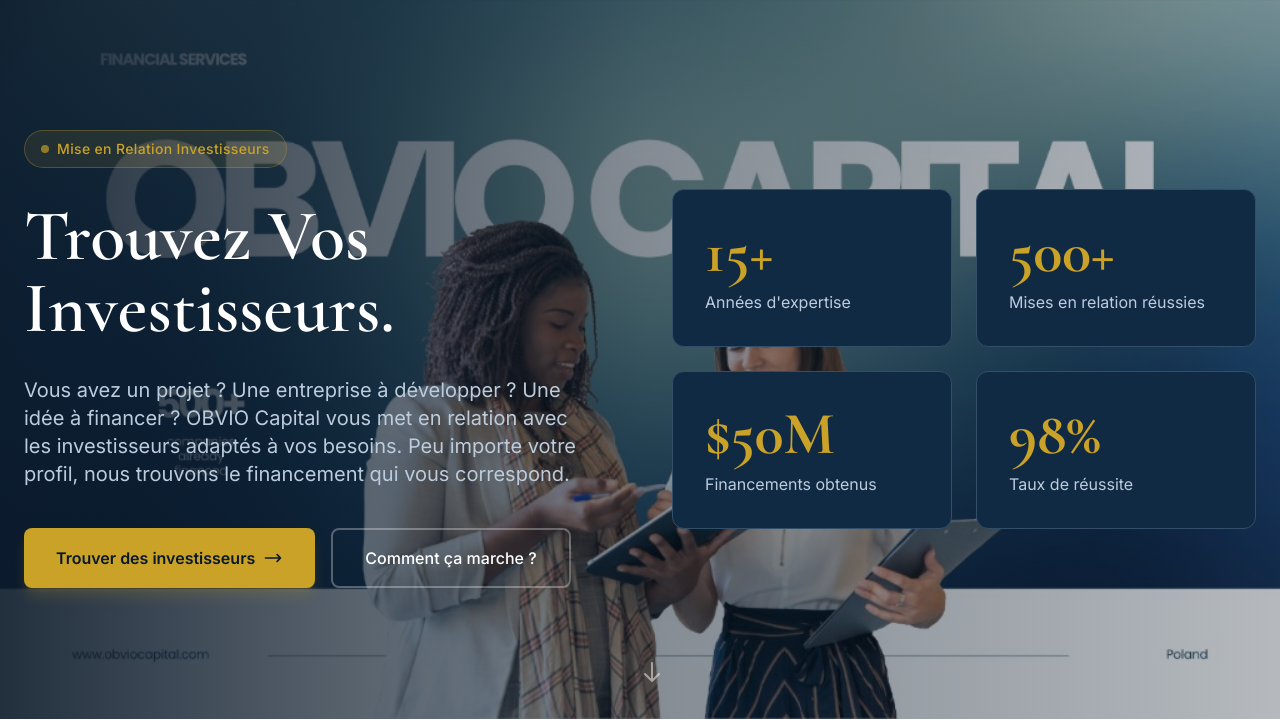
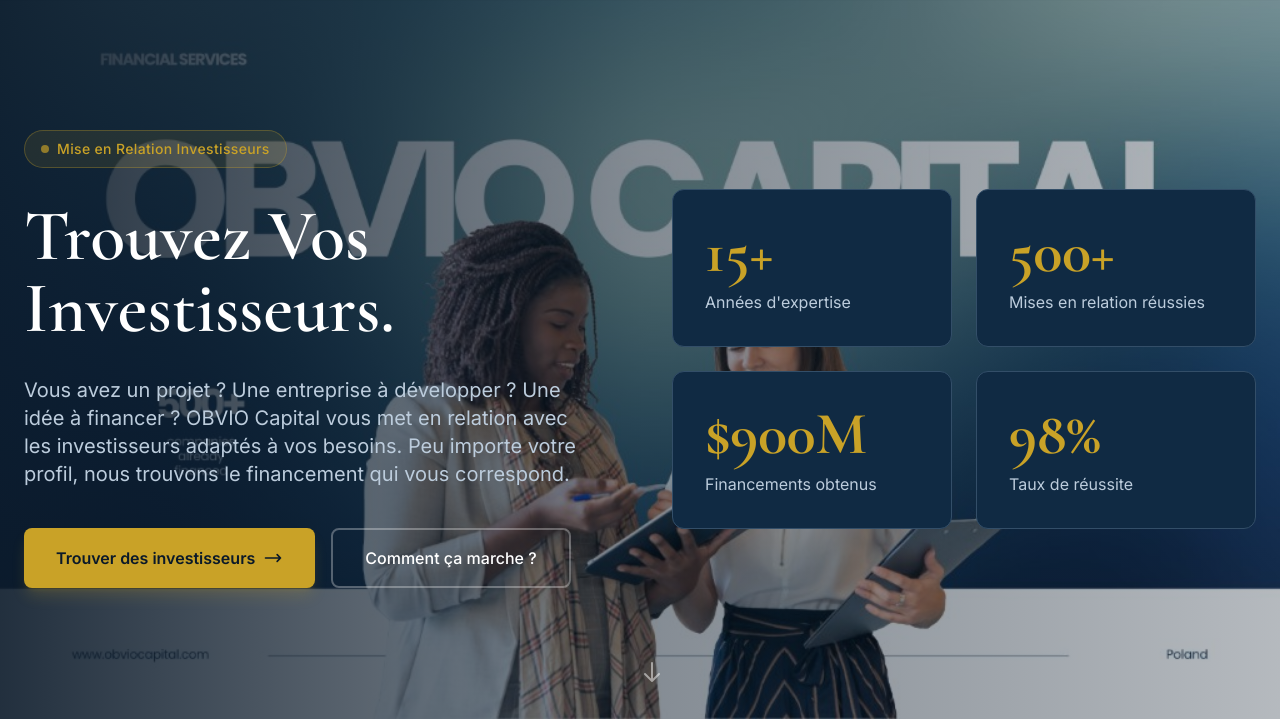
Before and after one commit to contactashxpress/obviocapital, a Django app: page / in a window 1280 px wide. Shown: the part 123-846 px from the top of the page. Run offline with Django 5.2, Linux system fonts and the light colour scheme; some libraries are stand-ins or nearby versions.

Commit message:
mis a jours du capitaux lever

```diff
--- a/templates/core/about.html
+++ b/templates/core/about.html
@@ -43,7 +43,7 @@
                         <div class="text-primary-500 text-sm">{{ t.about_clients }}</div>
                     </div>
                     <div class="{% if is_rtl %}text-right{% endif %}">
-                        <div class="text-accent-500 font-display text-4xl md:text-5xl font-bold mb-2">$50M</div>
+                        <div class="text-accent-500 font-display text-4xl md:text-5xl font-bold mb-2">$900M</div>
                         <div class="text-primary-500 text-sm">{{ t.about_capital }}</div>
                     </div>
                 </div>
--- a/templates/core/home.html
+++ b/templates/core/home.html
@@ -55,7 +55,7 @@
                         <div class="text-primary-200 text-sm lg:text-base">{{ t.stat_connections }}</div>
                     </div>
                     <div class="bg-primary-900 border border-primary-700 rounded-xl p-5 sm:p-6 lg:p-8 hover-lift">
-                        <div class="text-accent-400 font-display text-4xl sm:text-5xl lg:text-6xl font-bold mb-2">$50M</div>
+                        <div class="text-accent-400 font-display text-4xl sm:text-5xl lg:text-6xl font-bold mb-2">$900M</div>
                         <div class="text-primary-200 text-sm lg:text-base">{{ t.stat_capital }}</div>
                     </div>
                     <div class="bg-primary-900 border border-primary-700 rounded-xl p-5 sm:p-6 lg:p-8 hover-lift">
```
